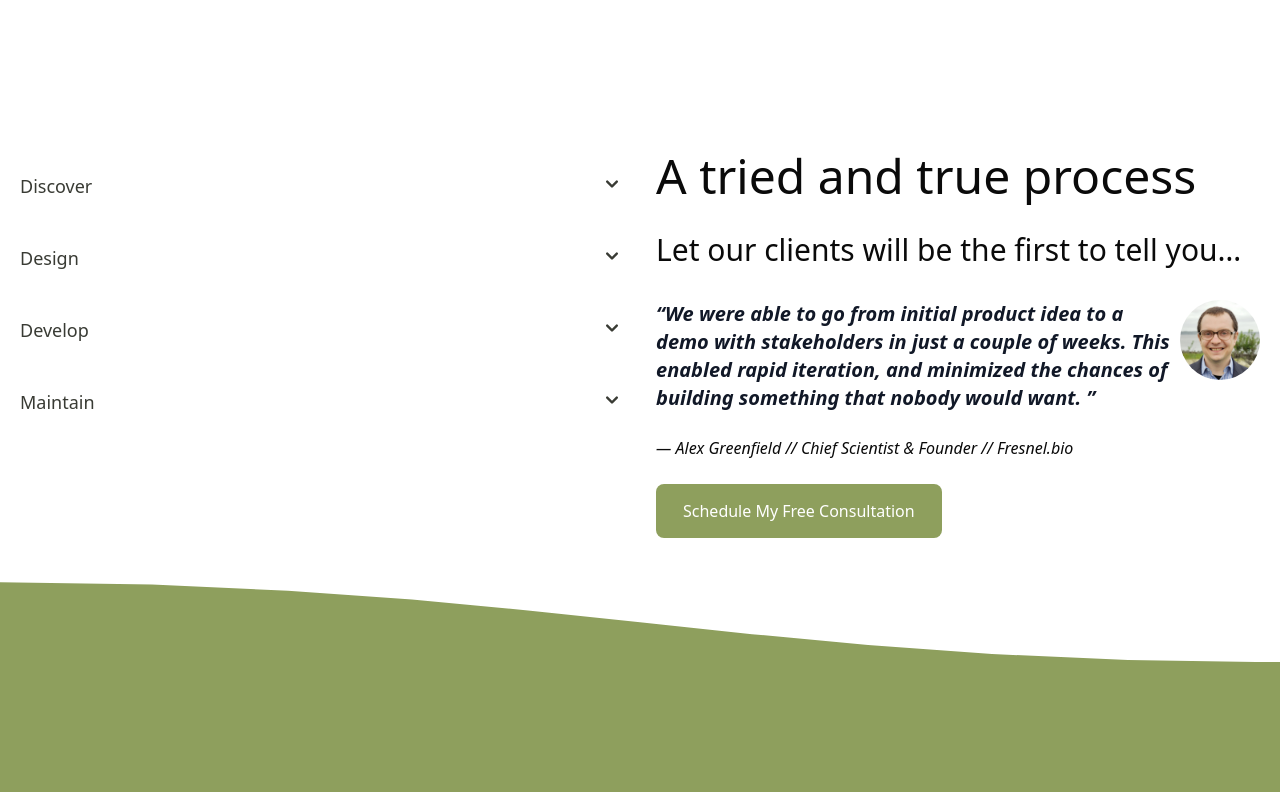
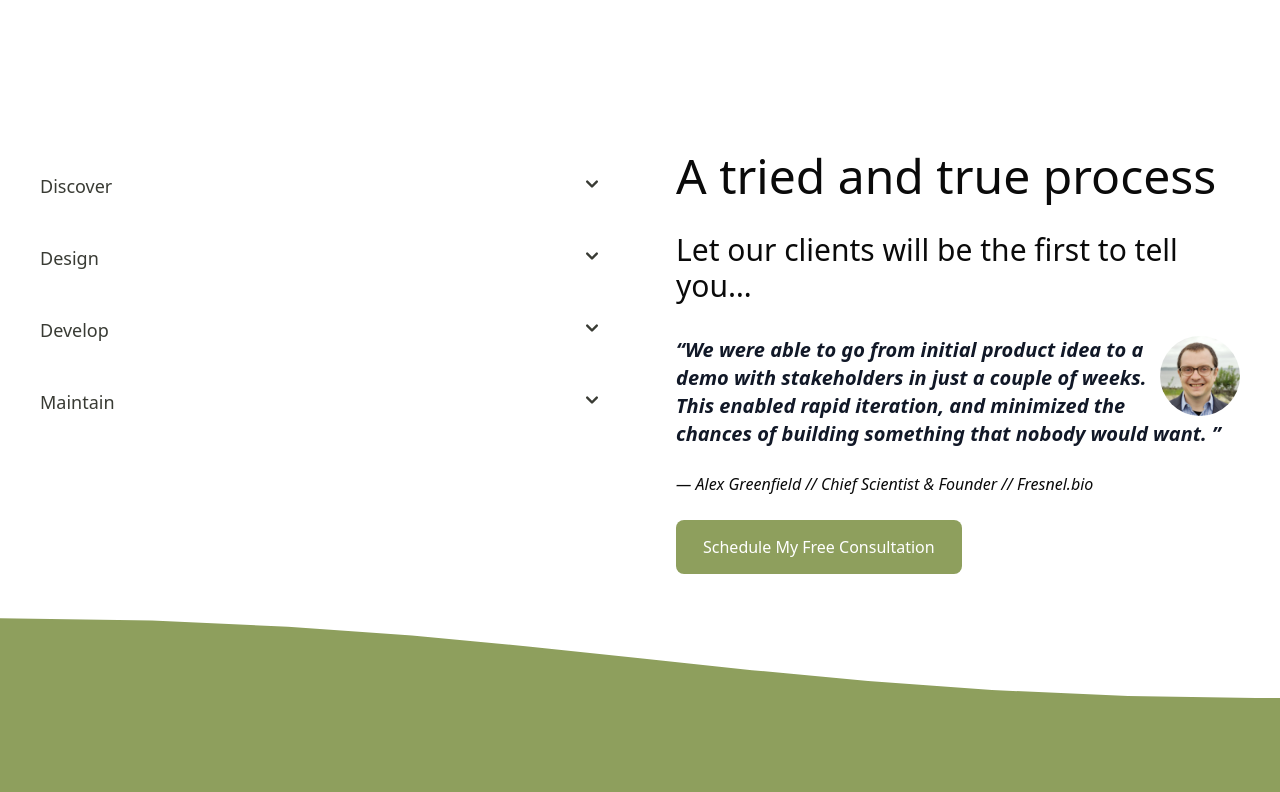
Before and after one commit to bithippie/bithippie.github.io, a Next.js app: page / in a window 1280 px wide. Shown: the part 1800-2592 px from the top of the page. Built offline with nearby package versions, Linux system fonts and the light colour scheme.

Commit message:
feat(components): wrap components that are bigger into containers. Also fix the grid-cols to happen when screen is bigger than `sm`

```diff
--- a/components/engagement_accordion.js
+++ b/components/engagement_accordion.js
@@ -6,6 +6,7 @@ import { styles } from "@/components/faq";
 
 export default function EngagementAccordion() {
   return (
+    <div className="container">
       <Accordion collapseAll theme={styles.root}>
         <Accordion.Panel>
           <Accordion.Title theme={styles.title}>Discover</Accordion.Title>
@@ -23,8 +24,8 @@ export default function EngagementAccordion() {
         <Accordion.Panel>
           <Accordion.Title theme={styles.title}>Develop</Accordion.Title>
           <Accordion.Content theme={styles.content}>
-          Our first-hand experience, complimented by a meticulously chosen blend
-          of tools, allows us to move fast without sacrificing quality.
+            Our first-hand experience, complimented by a meticulously chosen
+            blend of tools, allows us to move fast without sacrificing quality.
           </Accordion.Content>
         </Accordion.Panel>
         <Accordion.Panel>
@@ -36,5 +37,6 @@ export default function EngagementAccordion() {
           </Accordion.Content>
         </Accordion.Panel>
       </Accordion>
+    </div>
   );
 }
--- a/components/sections/how_we_work.js
+++ b/components/sections/how_we_work.js
@@ -9,10 +9,10 @@ export default function HowWeWork({ backgroundColor }) {
       id="how-we-work"
       className={`bg-${backgroundColor} pb-16 mb-[-1px] lg:pt-20 lg:pb-24 lg:mb-[-2px] xl:mb-[-4px] `}
     >
-      <div className="container grid grid-cols-2 gap-8 py-8">
+      <div className="container grid sm:grid-cols-2 gap-8 py-8">
         <EngagementAccordion />
 
-        <div>
+        <div className="container">
           <h2 className="text-5xl mb-8">A tried and true process</h2>
           <h3 className="text-3xl">
             Let our clients will be the first to tell you…
```
Lines whose indentation alone changed are shown as unchanged.
